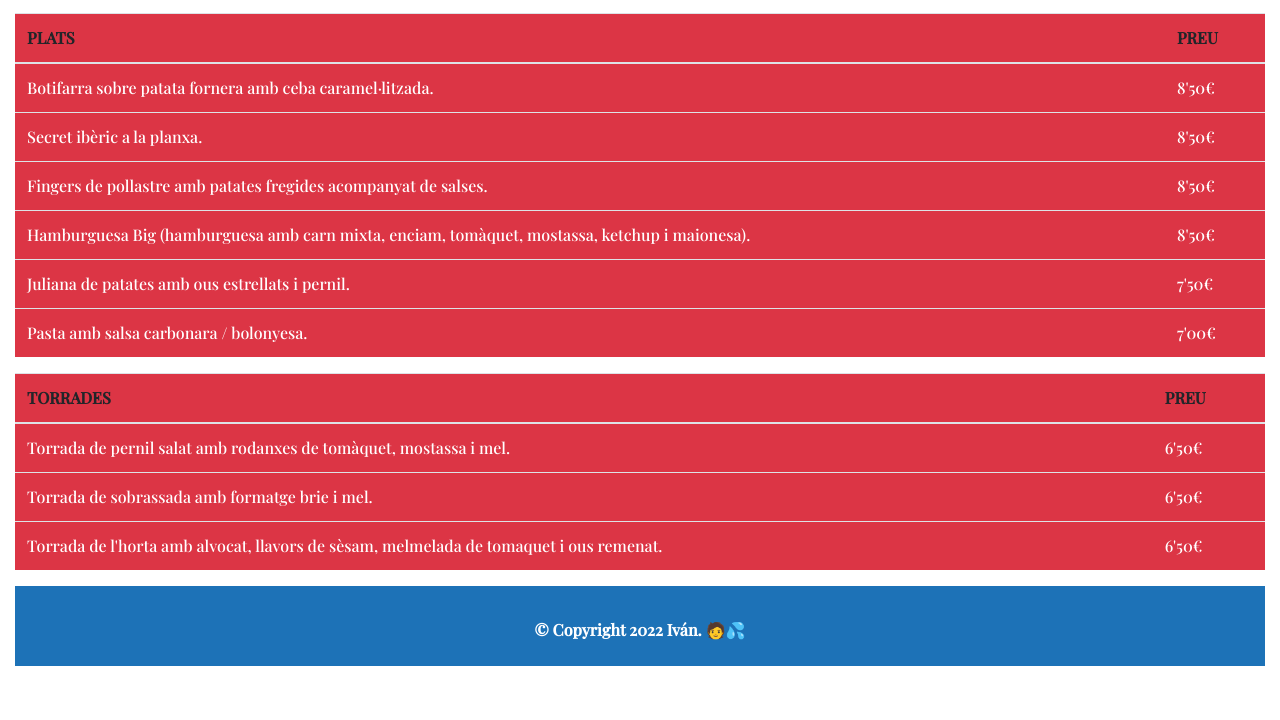
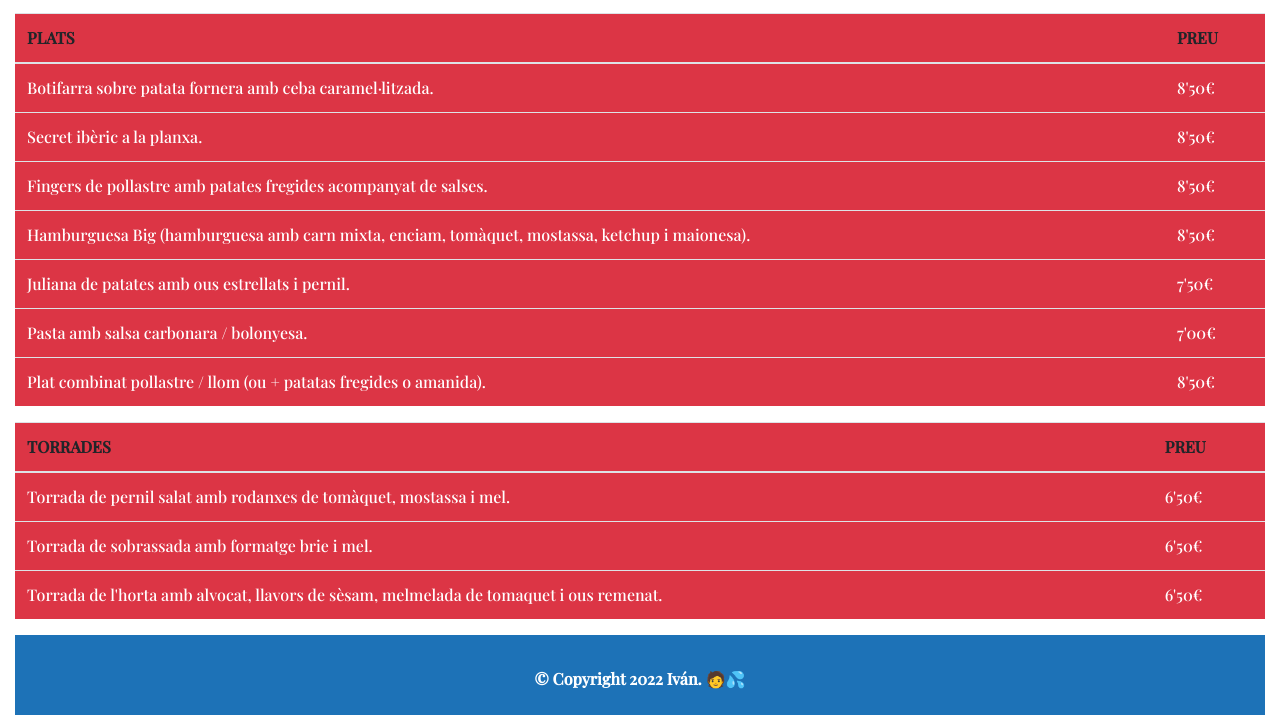
Before and after one commit to restaurantcnm/barcnm, a plain HTML site: page index.html in a window 1280 px wide. Shown: the part 1179-1899 px from the top of the page. Before the commit the page ends 1850 px from the top, so only its background shows below. Drawn offline with nearby package versions, Linux system fonts and the light colour scheme.

Commit message:
Update index.html

```diff
--- a/index.html
+++ b/index.html
@@ -176,6 +176,12 @@
             </td>
             <td>7'00€</td>
           </tr>
+          <tr>
+            <td>
+              Plat combinat pollastre / llom (ou + patatas fregides o amanida).
+            </td>
+            <td>8'50€</td>
+          </tr>
         </tbody>
       </table>
       <table class="table bg-danger">
```
